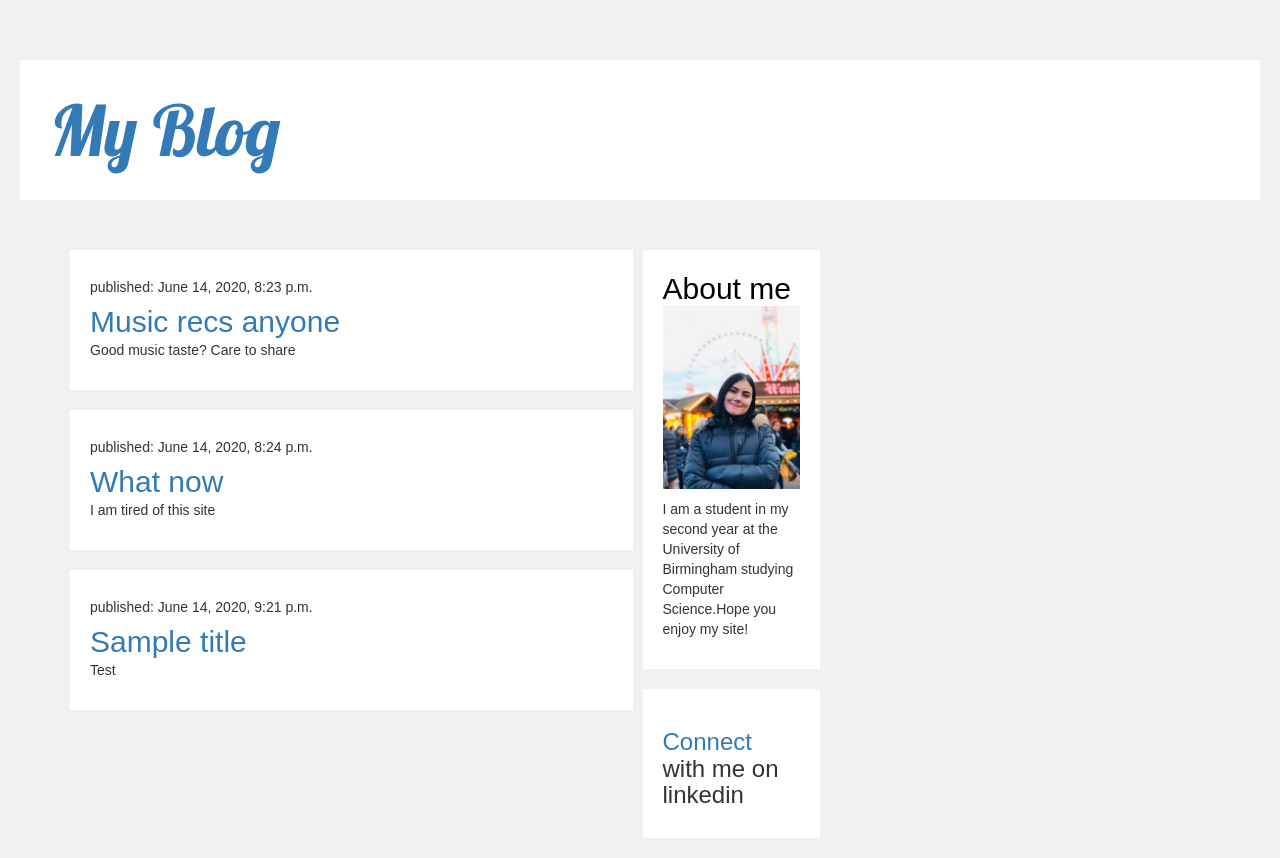
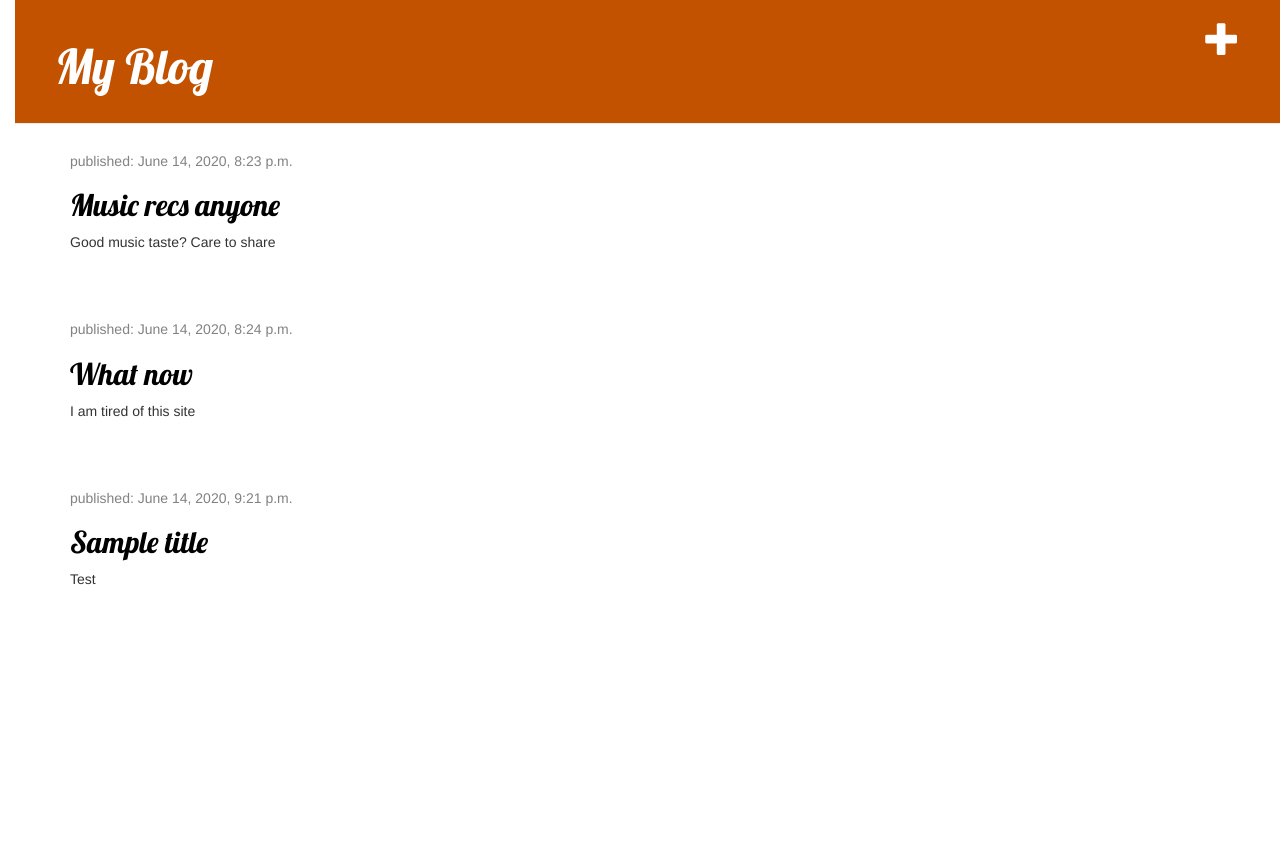
Before and after one commit to TeodoraSandu2912/my-first-blog, a Django app: page / in a window 1280 px wide. After the commit the page ends 585 px from the top, so only its background shows below. Run offline with Django 3.2, Linux system fonts and the light colour scheme; data comes from the database, SQL or seed files in the repository; both versions use the stored data as it was after the commit; some libraries are stand-ins or nearby versions.

Commit message:
Changed the page layout and added the new post and edit post function

```diff
--- a/blog/static/css/blog.css
+++ b/blog/static/css/blog.css
@@ -1,84 +1,55 @@
-body{
-    font-family: Arial;
-    margin: 0;
-    padding:20px;
-    background-color: #f1f1f1;
-}
-
-*{
-    box-sizing: border-box;
-}
-
-.row:after{
-    content: '';
-    display: table;
-    clear: both;
-}
-
-header{
-    background-color: #ffffff;
-    padding:30px;
-}
-
-header h1{
-    text-align: left;
-    font-size: 70px;
-    color: #068096;
-    margin:1.5 0px;
+h1 a, h2 a {
+    color: #f2a269;
     font-family: 'Lobster';
 }
 
-h2{
-    color: #000000;
-    margin:1.5 0px;
+body {
+    padding-left: 15px;
 }
 
-.left-column{
-    float: left;
-    width: 75%;
+.page-header {
+    background-color: #C25100;
+    margin-top: 0;
+    padding: 20px 20px 20px 40px;
 }
 
-.right-column{
-    float: right;
-    width: 25%;
-    padding-Left: 10px;
+.page-header h1, .page-header h1 a, .page-header h1 a:visited, .page-header h1 a:active {
+    color: #ffffff;
+    font-size: 36pt;
+    text-decoration: none;
 }
 
-.card{
-    padding: 20px;
-    background-color: #ffffff;
-    margin-top: 20px;
+.content {
+    margin-left: 40px;
 }
 
-.right-column .card{
-
-    padding: 20px;
-    background-color: #ffffff;
-    margin-top: 20px;
-
+h1, h2, h3, h4 {
+    font-family: 'Lobster', cursive;
 }
 
-.card img{
+.date {
+    color: #828282;
+}
+
+.save {
+    float: right;
+}
+
+.post-form textarea, .post-form input {
     width: 100%;
 }
 
-.right-column .card img{
-    margin-bottom: 10px;
+.top-menu, .top-menu:hover, .top-menu:visited {
+    color: #ffffff;
+    float: right;
+    font-size: 26pt;
+    margin-right: 20px;
 }
 
-footer{
-    background-color: #dddddd;
-    padding: 20px;
-    text-align: center;
-    margin-top: 20px;
+.post {
+    margin-bottom: 70px;
 }
 
-/* responsive */
-
-@media(max-width:800px){
-    .left-column, .right-column{
-        width:100%;
-        padding: 0px;
-
-    }
+.post h2 a, .post h2 a:visited {
+    color: #000000;
 }
--- a/blog/templates/blog/base.html
+++ b/blog/templates/blog/base.html
@@ -1,40 +1,24 @@
 {% load static %}
 <html>
     <head>
+        <title>My Blog</title>
         <link rel="stylesheet" href="//maxcdn.bootstrapcdn.com/bootstrap/3.2.0/css/bootstrap.min.css">
         <link rel="stylesheet" href="//maxcdn.bootstrapcdn.com/bootstrap/3.2.0/css/bootstrap-theme.min.css">
-        <link href="//fonts.googleapis.com/css?family=Lobster&subset=latin,latin-ext" rel="stylesheet" type="text/css">
+        <link href='//fonts.googleapis.com/css?family=Lobster&subset=latin,latin-ext' rel='stylesheet' type='text/css'>
         <link rel="stylesheet" href="{% static 'css/blog.css' %}">
-        <title>My blog</title>
+    </head>
     <body>
         <div class="page-header">
-                <header><h1><a href="/">My Blog</a></h1></header>
+            <a href="{% url 'post_new' %}" class="top-menu"><span class="glyphicon glyphicon-plus"></span></a>
+            <h1><a href="/">My Blog</a></h1>
         </div>
         <div class="content container">
             <div class="row">
                 <div class="col-md-8">
-                        <div class="left-column">
                     {% block content %}
                     {% endblock %}
-                        </div>
-                        <div class="right-column">
-                            <div class="card">
-                                <h2>About me</h2>
-                                <img src="{% static "img\CVPicture-2.png" %}" alt="me">
-                                <p>I am a student in my second year at the University of Birmingham studying Computer Science.Hope you enjoy my site!</p>
-                            </div>
-                            <div class="card">
-                                <h3><a href="https://www.linkedin.com/in/teodora-sandu-504931175/">Connect</a> with me on linkedin</h3>
-                            </div>
-                        </div>
-
-
-                        </div>
-
                 </div>
             </div>
         </div>
     </body>
-
-    </head>
 </html>
--- a/blog/templates/blog/post_detail.html
+++ b/blog/templates/blog/post_detail.html
@@ -7,6 +7,7 @@
                 {{ post.published_date }}
             </div>
         {% endif %}
+        <a class="btn btn-default" href="{% url 'post_edit' pk=post.pk %}"><span class="glyphicon glyphicon-pencil"></span></a>
         <h2>{{ post.title }}</h2>
         <p>{{ post.text|linebreaksbr }}</p>
     </div>
--- a/blog/templates/blog/post_list.html
+++ b/blog/templates/blog/post_list.html
@@ -1,7 +1,6 @@
 {% extends 'blog/base.html' %}
     {% block content%}
         {% for post in posts %}
-            <div class="card">
                 <div class="post">
                     <div class="date">
                         <h5><p>published: {{ post.published_date }}</p></h5>
@@ -9,6 +8,5 @@
                     <h2><a href="{% url 'post_detail' pk=post.pk %}">{{ post.title }}</a></h2>
                     <p>{{ post.text|linebreaksbr }}</p>
                 </div>
-            </div>
         {% endfor %}
     {% endblock %}
--- a/blog/urls.py
+++ b/blog/urls.py
@@ -4,4 +4,6 @@ from . import views
 urlpatterns = [
     path('', views.post_list, name='post_list'),
     path('post/<int:pk>/', views.post_detail, name='post_detail'),
+    path('post/new/', views.post_new, name='post_new'),
+    path('post/<int:pk>/edit/', views.post_edit, name='post_edit'),
 ]
--- a/blog/views.py
+++ b/blog/views.py
@@ -1,6 +1,7 @@
-from django.shortcuts import render, get_object_or_404
+from django.shortcuts import render, get_object_or_404, redirect
 from django.utils import timezone
 from .models import Post
+from .forms import PostForm
 
 def post_list(request):
     posts = Post.objects.filter(published_date__lte=timezone.now()).order_by('published_date')
@@ -9,3 +10,31 @@ def post_list(request):
 def post_detail(request, pk):
     post = get_object_or_404(Post, pk=pk)
     return render(request, 'blog/post_detail.html', {'post': post})
+
+def post_new(request):
+    if request.method == "POST":
+        form = PostForm(request.POST)
+        if form.is_valid():
+            post = form.save(commit=False)
+            post.author = request.user
+            post.published_date = timezone.now()
+            post.save()
+            return redirect('post_detail', pk=post.pk)
+    else:
+        form = PostForm()
+    return render(request, 'blog/post_edit.html', {'form': form})
+
+
+def post_edit(request, pk):
+    post = get_object_or_404(Post, pk=pk)
+    if request.method == "POST":
+        form = PostForm(request.POST, instance=post)
+        if form.is_valid():
+            post = form.save(commit=False)
+            post.author = request.user
+            post.published_date = timezone.now()
+            post.save()
+            return redirect('post_detail', pk=post.pk)
+    else:
+        form = PostForm(instance=post)
+    return render(request, 'blog/post_edit.html', {'form': form})
```
Also changed, not shown: blog/forms.py (added, +9 -0 lines), blog/templates/blog/post_edit.html (added, +9 -0 lines), db.sqlite3. Lines whose indentation alone changed are shown as unchanged.
